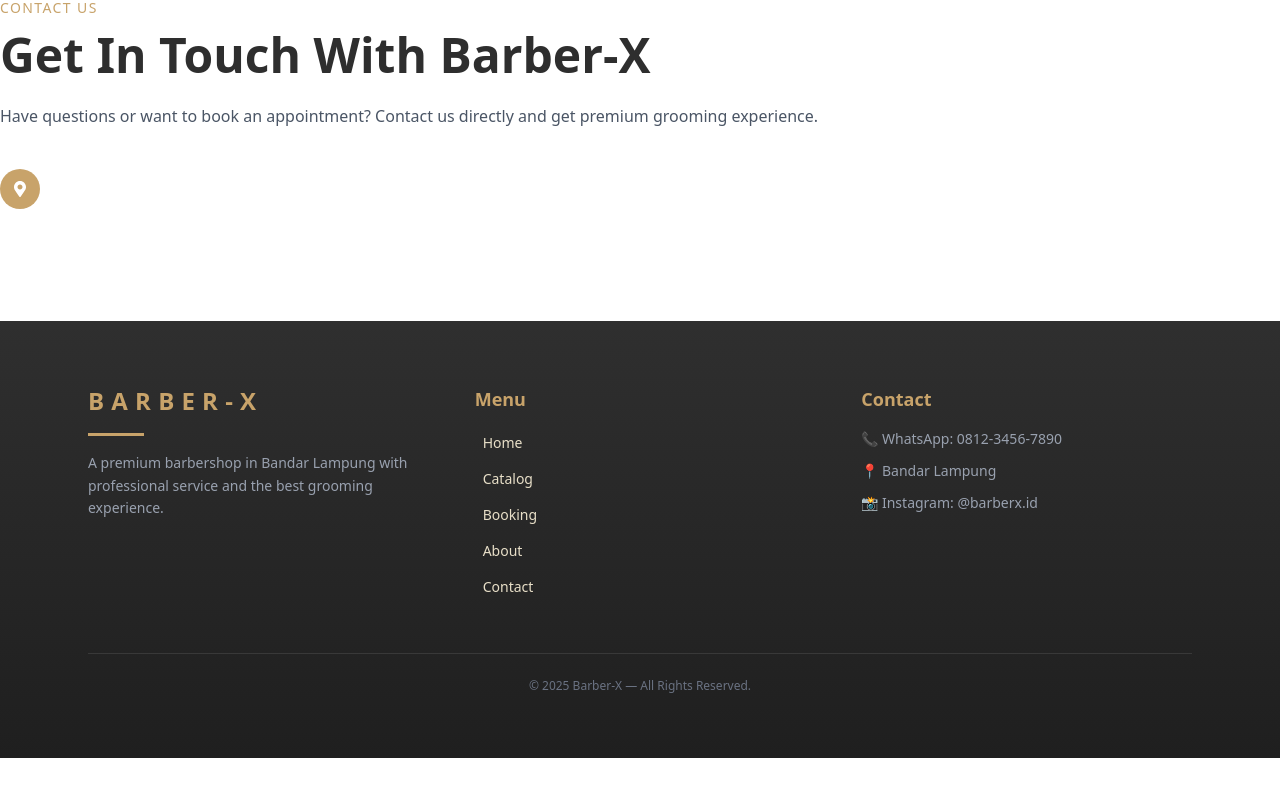
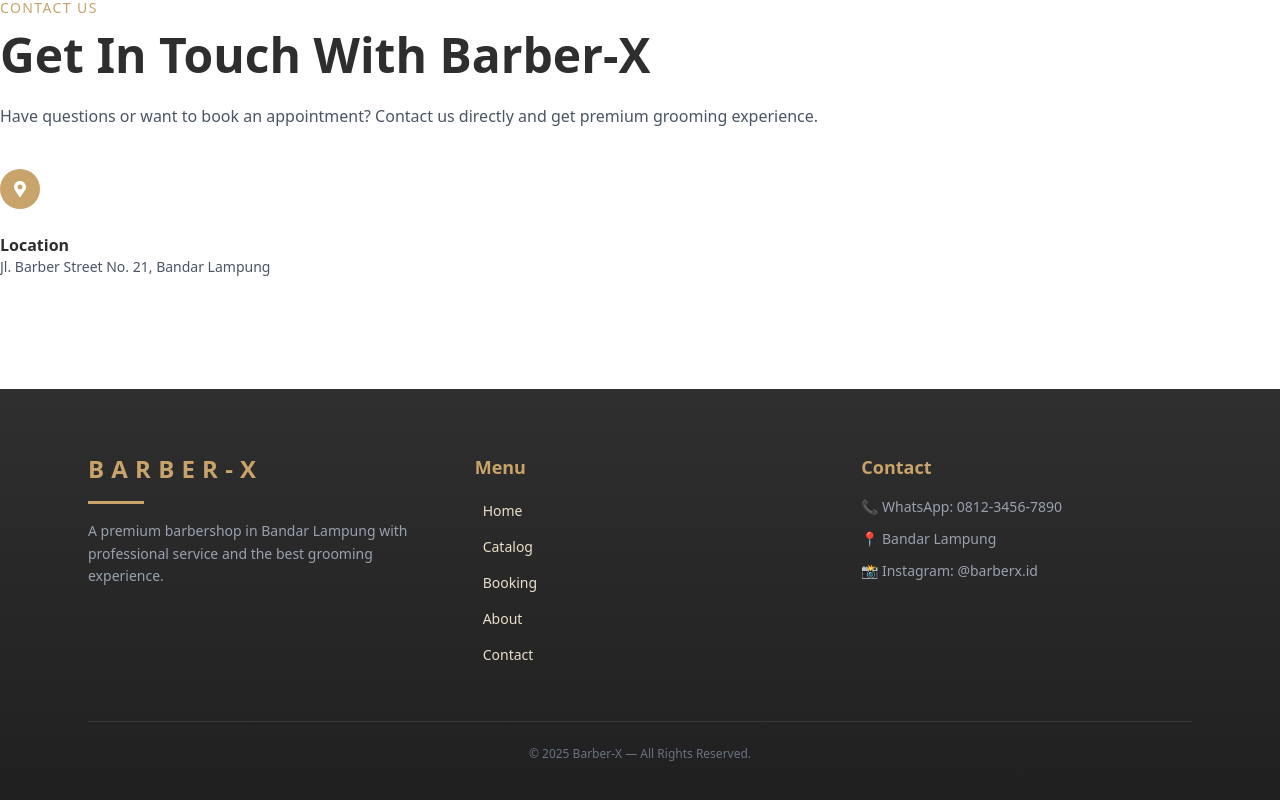
Before and after one commit to NaswaNovellia-23312014/Barber-x, a Next.js app in the folder web/: page / in a window 1280 px wide. Shown: the part 2883-3683 px from the top of the page. Before the commit the page ends 3641 px from the top, so only its background shows below. Built offline with nearby package versions, Linux system fonts and the light colour scheme.

Commit message:
feat: add location information to contact section

```diff
--- a/web/src/app/(main)/page.tsx
+++ b/web/src/app/(main)/page.tsx
@@ -176,6 +176,12 @@ export default function Home() {
               <FaMapMarkerAlt />
             </div>
           </div>
+          <div>
+            <h4 className="font-semibold text-[#2E2E2E]">Location</h4>
+            <p className="text-gray-600 text-sm">
+              Jl. Barber Street No. 21, Bandar Lampung
+            </p>
+          </div>
 
         </div>
       </div>
```
